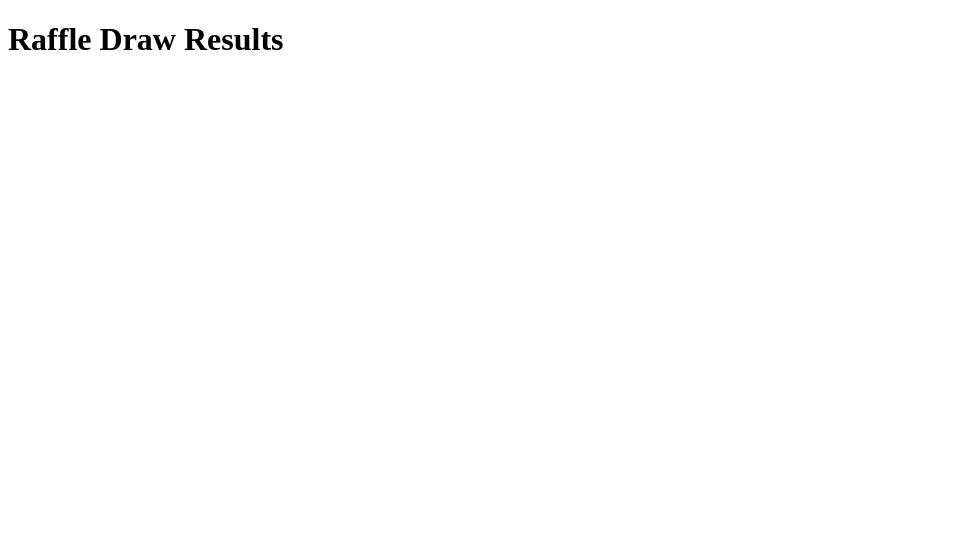
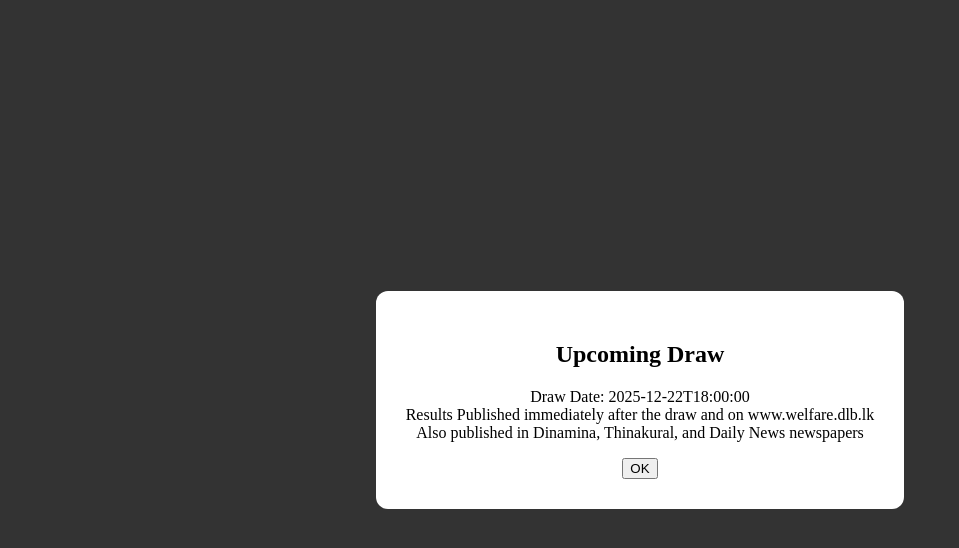
Before and after one commit to Thilina-Amarasinghe/megawin-results-test, a plain HTML site: page index.html in a window 1280 px wide. Shown: the whole page, without its empty margins (0-959 px from the left). Drawn offline with Linux system fonts and the light colour scheme.

Commit message:
Update index.html

```diff
--- a/index.html
+++ b/index.html
@@ -5,12 +5,12 @@
   <meta name="viewport" content="width=device-width, initial-scale=1.0">
   <title>Raffle Draw Results</title>
   <link href="https://fonts.googleapis.com/css2?family=Poppins:wght@300;400;600;700&display=swap" rel="stylesheet">
+  <!-- All your original CSS/animations/colors/styles remain unchanged -->
 </head>
 <body>
   <div class="container">
-    <h1>Raffle Draw Results</h1>
-    <!-- Tables and Modals remain same as original -->
-    <div class="table-container" style="display:none;">
+    <!-- Original content (header, tables, modals etc.) remain unchanged -->
+    <div class="table-container">
       <!-- winners + consolation tables populated via JSON -->
     </div>
   </div>
@@ -26,6 +26,15 @@
     </div>
   </div>
 
+  <!-- Pre-draw popup -->
+  <div id="preDrawPopup" style="display:none; position:fixed; top:0; left:0; width:100%; height:100%; background:rgba(0,0,0,0.8); color:white; display:flex; align-items:center; justify-content:center; z-index:2000;">
+    <div style="background:#fff; color:#000; padding:30px; border-radius:12px; max-width:500px; text-align:center;">
+      <h2>Upcoming Draw</h2>
+      <p id="preDrawMessage"></p>
+      <button onclick="document.getElementById('preDrawPopup').style.display='none'">OK</button>
+    </div>
+  </div>
+
   <script>
     let drawData = null;
 
@@ -38,7 +47,11 @@
           document.querySelectorAll(".table-container").forEach(el => el.style.display = "block");
         } else {
           document.querySelectorAll(".table-container").forEach(el => el.style.display = "none");
-          alert("Pre-draw popup: Draw Date " + drawData.drawDate);
+          const msg = "Draw Date: " + drawData.drawDate + "<br>" +
+                      "Results Published immediately after the draw and on www.welfare.dlb.lk<br>" +
+                      "Also published in Dinamina, Thinakural, and Daily News newspapers";
+          document.getElementById("preDrawMessage").innerHTML = msg;
+          document.getElementById("preDrawPopup").style.display = "flex";
         }
 
         const params = new URLSearchParams(window.location.search);
```
